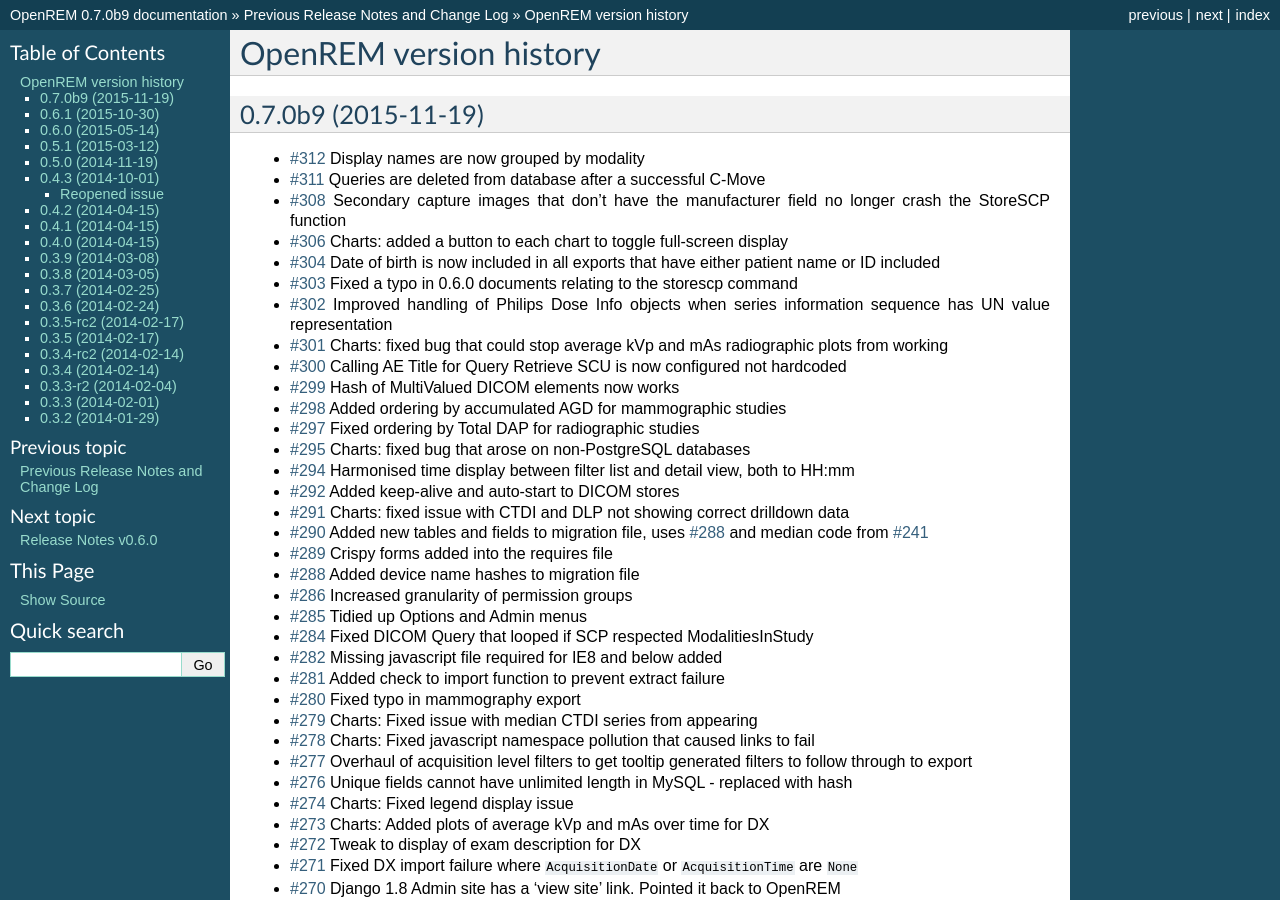
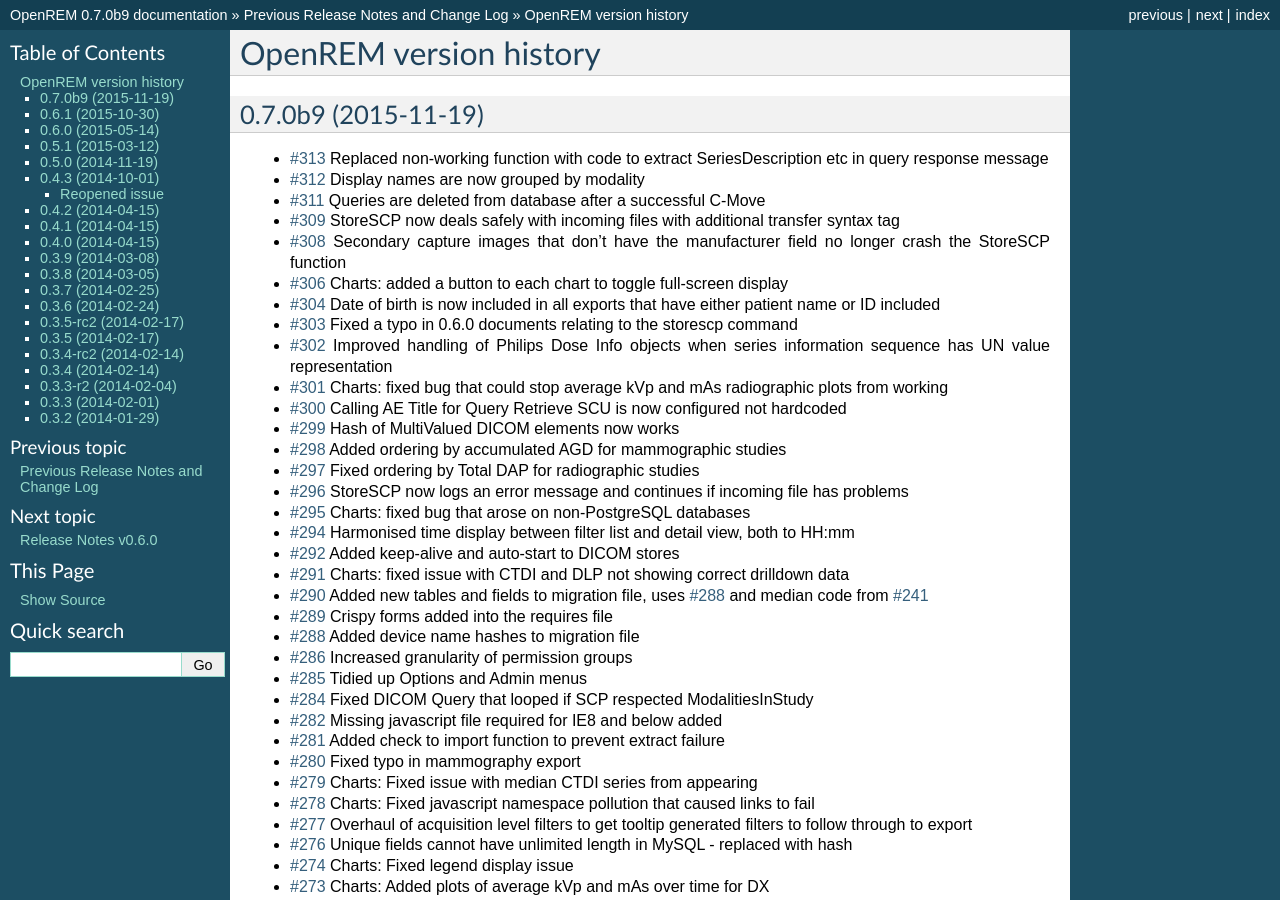
Before and after one commit to ckswilliams/modOpenREM, a Sphinx documentation site: the page built from docs/changes.rst, in a window 1280 px wide and 900 px high. Built offline with Sphinx 7.4.7, drawn with Linux system fonts in a browser that asks for light colours.

Commit message:
Added refs #296, #309, #313 to changes.

```diff
--- a/CHANGES.rst
+++ b/CHANGES.rst
@@ -5,8 +5,10 @@
 0.7.0b9 (2015-11-19)
 --------------------
 
+* `#313`_  Replaced non-working function with code to extract SeriesDescription etc in query response message
 * `#312`_  Display names are now grouped by modality
 * `#311`_  Queries are deleted from database after a successful C-Move
+* `#309`_  StoreSCP now deals safely with incoming files with additional transfer syntax tag
 * `#308`_  Secondary capture images that don't have the manufacturer field no longer crash the StoreSCP function
 * `#306`_  Charts: added a button to each chart to toggle full-screen display
 * `#304`_  Date of birth is now included in all exports that have either patient name or ID included
@@ -17,6 +19,7 @@
 * `#299`_  Hash of MultiValued DICOM elements now works
 * `#298`_  Added ordering by accumulated AGD for mammographic studies
 * `#297`_  Fixed ordering by Total DAP for radiographic studies
+* `#296`_  StoreSCP now logs an error message and continues if incoming file has problems
 * `#295`_  Charts: fixed bug that arose on non-PostgreSQL databases
 * `#294`_  Harmonised time display between filter list and detail view, both to HH:mm
 * `#292`_  Added keep-alive and auto-start to DICOM stores
@@ -81,7 +84,6 @@
 0.6.1 (2015-10-30)
 ------------------
 * `#303`_  Corrected name of Store SCP command in docs
-
 
 0.6.0 (2015-05-14)
 ------------------
--- a/docs/changes.rst
+++ b/docs/changes.rst
@@ -5,8 +5,10 @@
 0.7.0b9 (2015-11-19)
 --------------------
 
+* `#313`_  Replaced non-working function with code to extract SeriesDescription etc in query response message
 * `#312`_  Display names are now grouped by modality
 * `#311`_  Queries are deleted from database after a successful C-Move
+* `#309`_  StoreSCP now deals safely with incoming files with additional transfer syntax tag
 * `#308`_  Secondary capture images that don't have the manufacturer field no longer crash the StoreSCP function
 * `#306`_  Charts: added a button to each chart to toggle full-screen display
 * `#304`_  Date of birth is now included in all exports that have either patient name or ID included
@@ -17,6 +19,7 @@
 * `#299`_  Hash of MultiValued DICOM elements now works
 * `#298`_  Added ordering by accumulated AGD for mammographic studies
 * `#297`_  Fixed ordering by Total DAP for radiographic studies
+* `#296`_  StoreSCP now logs an error message and continues if incoming file has problems
 * `#295`_  Charts: fixed bug that arose on non-PostgreSQL databases
 * `#294`_  Harmonised time display between filter list and detail view, both to HH:mm
 * `#292`_  Added keep-alive and auto-start to DICOM stores
```
